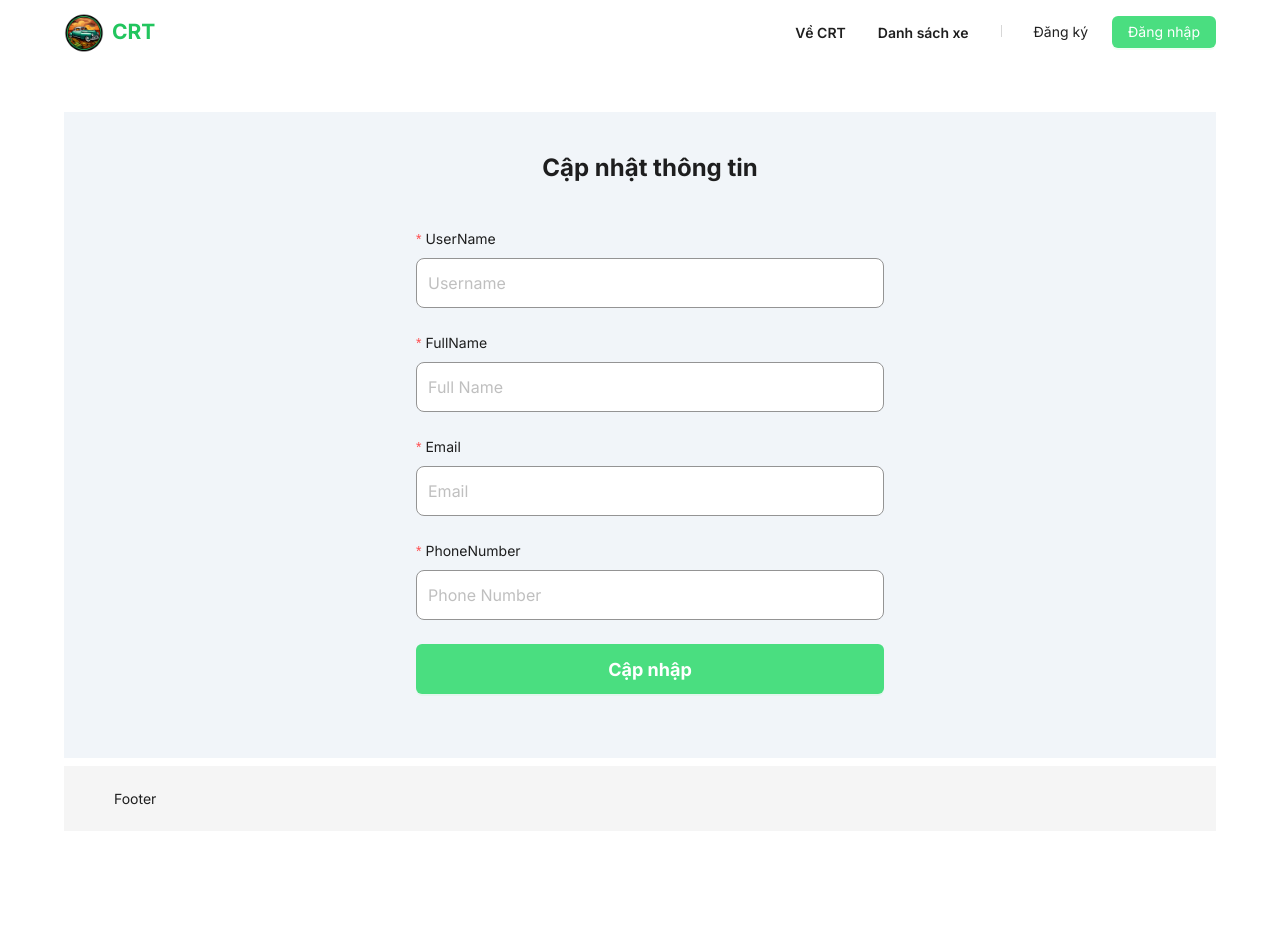
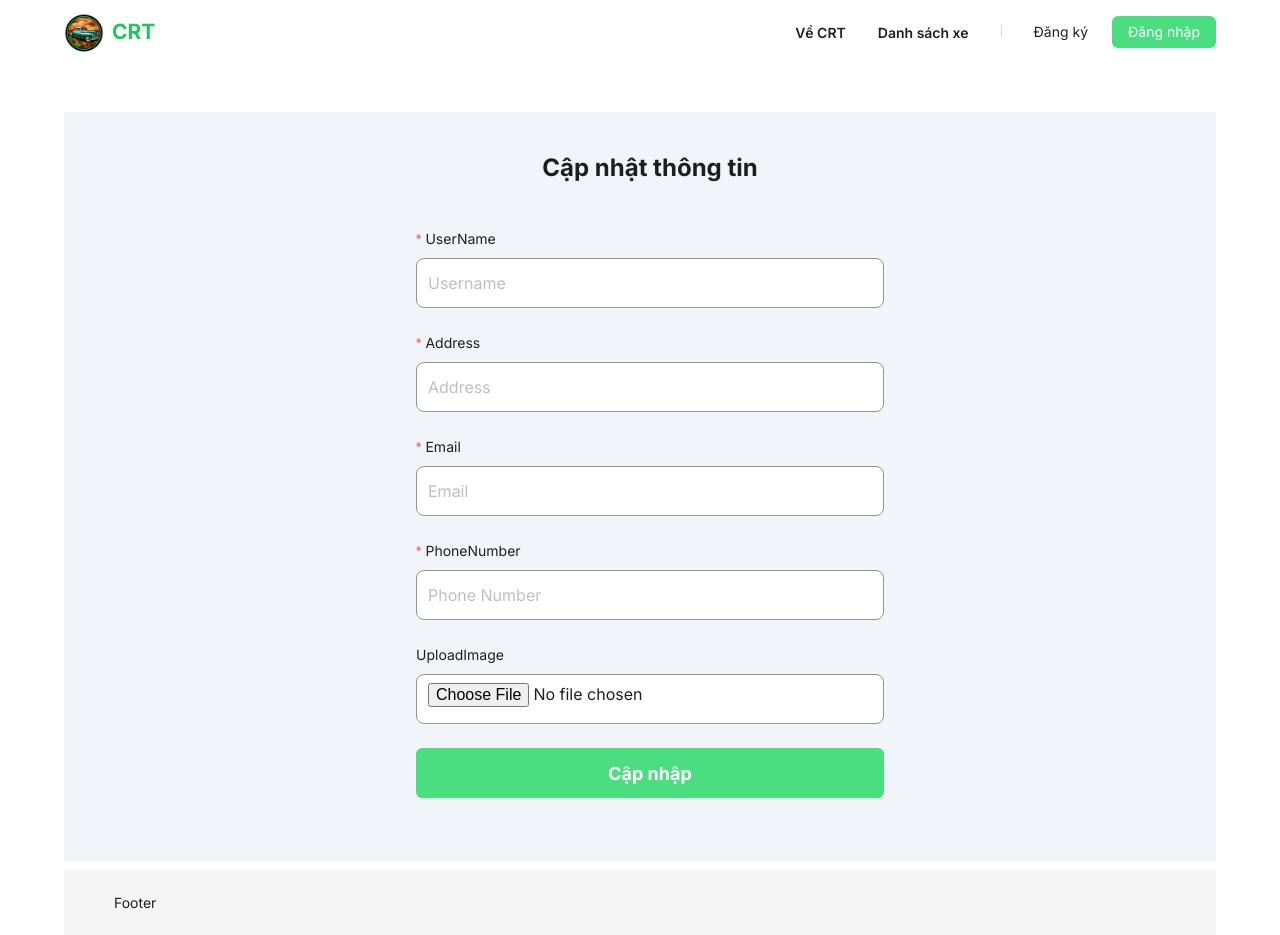
Before and after one commit to Sittichai0808/Rental-Car, a Next.js app in the folder frontend/: page /profile/edit-profile in a window 1280 px wide. Before the commit the page ends 831 px from the top, so only its background shows below. Built offline with nearby package versions, Linux system fonts and the light colour scheme.

Commit message:
call api edit profile

```diff
--- a/frontend/src/layouts/ProfileLayout.jsx
+++ b/frontend/src/layouts/ProfileLayout.jsx
@@ -3,16 +3,17 @@ import useLocalStorage from "@/hooks/useLocalStorage";
 import { useUserState } from "@/recoils/user.state.js";
 import { Tabs } from "antd";
 import moment from "moment";
-import { Layout, Avatar, Button } from "antd";
+import { Layout, Avatar, Button, Upload } from "antd";
 import Account from "@/pages/profile/index";
 import CarRental from "@/pages/profile/car-rental/index";
 // import CarFavorite from "@/pages/profile/car-favorite/index";
 import HeaderComponent from "@/components/HeaderComponent";
 import FooterComponent from "@/components/FooterComponent";
 import { useRouter } from "next/router";
-import { LogoutOutlined } from "@ant-design/icons";
+import { LogoutOutlined, UploadOutlined } from "@ant-design/icons";
 import Image from "next/image";
 const { TabPane } = Tabs;
+import axios from "axios";
 const { Sider, Content } = Layout;
 const onChange = (key) => {
   console.log(key);
@@ -52,6 +53,7 @@ export const ProfileLayout = ({ children }) => {
     "access_token",
     ""
   );
+
   return (
     <Layout className="flex max-w-6xl  mx-auto border-b bg-slate-100  ">
       <HeaderComponent />
@@ -91,10 +93,12 @@ export const ProfileLayout = ({ children }) => {
 
             <Avatar
               className="flex justify-center items-center   "
-              size={150}
+              size={130}
               layout="fill"
               src={user?.profilePicture}
+              alt="Uploaded Image"
             />
+
             <div className="flex flex-col  ">
               <h5 className="text-lg font-semibold text-center mt-1 mb-2 ">
                 {user?.username}
--- a/frontend/src/pages/profile/edit-profile/index.jsx
+++ b/frontend/src/pages/profile/edit-profile/index.jsx
@@ -47,26 +47,32 @@ export default function EditPage() {
 
   const [profile, setProfile, clearProfile] = useLocalStorage("profile", "");
   const [user, setUser] = useUserState();
-  useEffect(() => {
-    setUser(profile);
-  }, [user]);
+  const [accessToken, setAccessToken, clearAccessToken] =
+    useLocalStorage("access_token");
+
   const onSubmit = async (values) => {
     console.log("User Object:", user);
+    console.log("value:", values);
     console.log("user._id:", user._id);
+    console.log("Access Token:", accessToken);
     try {
       const response = await axios.put(
         `${process.env.NEXT_PUBLIC_REACT_APP_BACKEND_URL}/users/update-user/${user._id}`,
         values,
 
         {
-          headers: { "Content-Type": "application/json" },
+          headers: {
+            Authorization: `Bearer ${accessToken}`,
+            "Content-Type": "application/json",
+            withCredentials: true,
+          },
         }
       );
 
       if (response.status === 200) {
+        console.log(response.data);
         setUser({ ...response.data.result });
         setProfile({ ...response.data.result });
-        setAccessToken(response.data.access_token);
         router.push("/profile");
       } else {
         console.log(error.response.data.errors[0].msg);
@@ -77,6 +83,7 @@ export default function EditPage() {
       });
     }
   };
+
   const { mutate } = useMutation(onSubmit);
   return (
     <div className="flex flex-col mt-10 items-center justify-center border-b bg-slate-100 py-4 sm:flex-row sm:px-5 lg:px-5 xl:px-12">
@@ -109,8 +116,8 @@ export default function EditPage() {
             <StyleInputModal type="text" placeholder="Username" size="large" />
           </Form.Item>
           <Form.Item
-            label="FullName"
-            name="fullname"
+            label="Address"
+            name="address"
             rules={[
               {
                 type: "text",
@@ -122,7 +129,7 @@ export default function EditPage() {
               },
             ]}
           >
-            <StyleInputModal placeholder="Full Name" size="large" />
+            <StyleInputModal placeholder="Address" size="large" />
           </Form.Item>
           <Form.Item
             label="Email"
@@ -156,6 +163,9 @@ export default function EditPage() {
           >
             <StyleInputModal placeholder="Phone Number" size="large" />
           </Form.Item>
+          <Form.Item label="UploadImage" name="profilePicture">
+            <StyleInputModal type="file" size="large" name="profilePicture" />
+          </Form.Item>
           <Form.Item>
             <ButtonSummit type="primary" htmlType="submit">
               Cập nhập
--- a/frontend/src/pages/profile/index.jsx
+++ b/frontend/src/pages/profile/index.jsx
@@ -70,9 +70,9 @@ export default function AccountPage() {
       <div className="flex flex-col  pl-10 pr-5  pb-6 ">
         <div className="flex flex-col mb-3  mt-3 ">
           <div className="flex flex-row w-full    ">
-            <p className="m-0 text-lg font-semibold flex w-full "> Full Name</p>
+            <p className="m-0 text-lg font-semibold flex w-full "> Address</p>
             <p className="m-0 text-xl font-semibold text-gray-500 flex w-full">
-              Đặng Ngọc Thịnh
+              {user?.address}
               <Link href={`/profile/edit-profile `}>
                 <Button
                   className="items-center absolute right-5"
```
